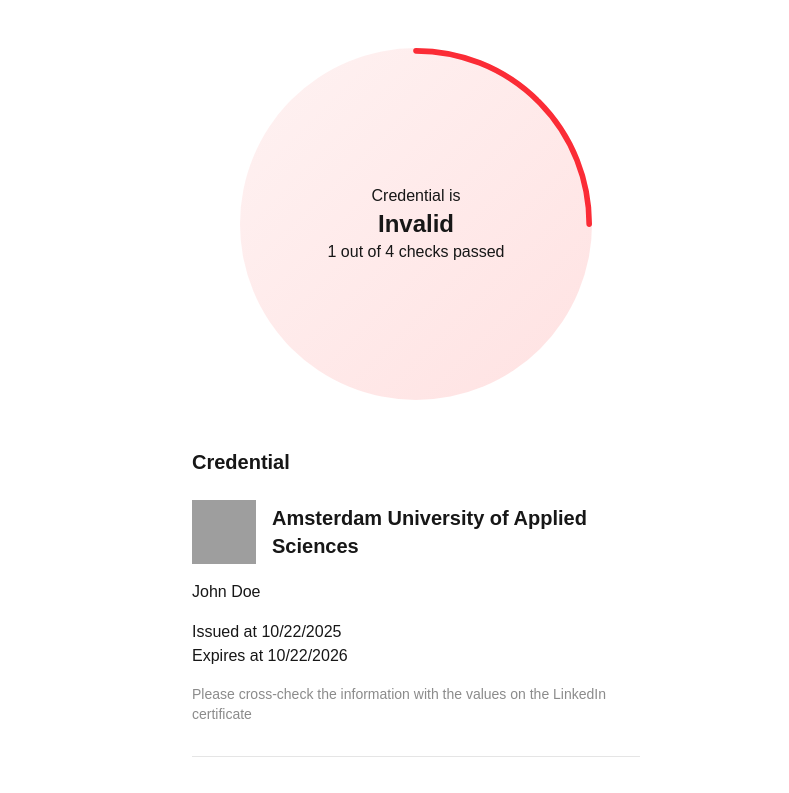
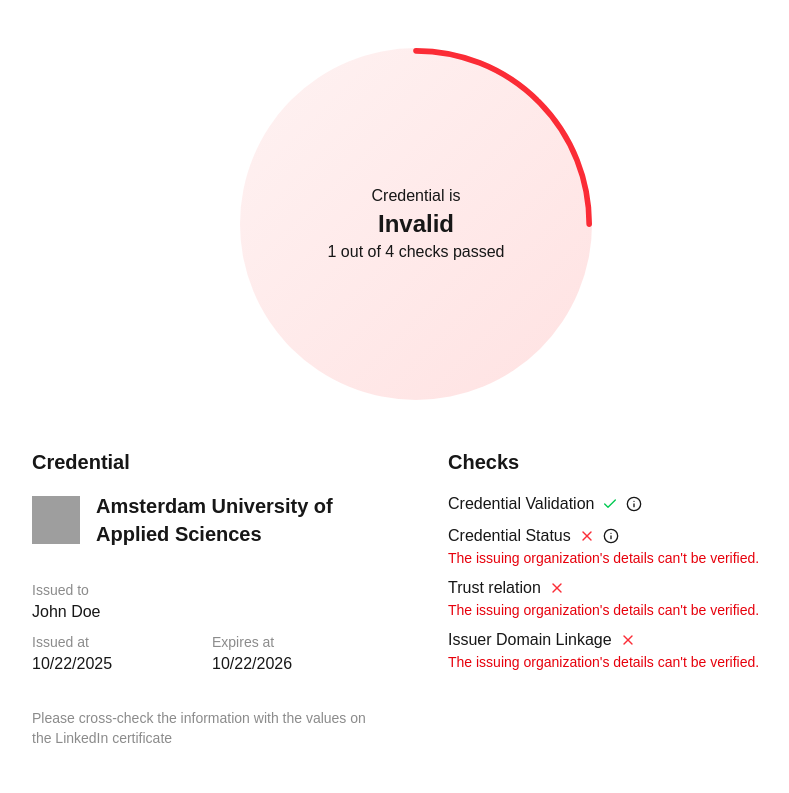
Before and after one commit to Yummygum/iot-identity-app, a Next.js app: page /verify in a window 1280 px wide. Shown: the top 793 px of the page, without its empty margins (224-1013 px from the left). Built offline with nearby package versions, Linux system fonts and the light colour scheme; grey boxes are pictures that could not be loaded.

Commit message:
feat(VerificationPage): Add two-column layout to page on desktop

```diff
--- a/src/app/layout.tsx
+++ b/src/app/layout.tsx
@@ -23,7 +23,7 @@
   return (
     <html lang="en">
       <body className={`${inter.variable} font-sans antialiased`}>
-        <main>{children}</main>
+        <main className="p-8">{children}</main>
       </body>
     </html>
   )
--- /dev/null
+++ b/src/components/atoms/LabeledValue/LabeledValue.tsx
@@ -0,0 +1,17 @@
+import { HTMLAttributes } from 'react'
+
+interface ILabeledValueProps extends HTMLAttributes<HTMLDivElement> {
+  label: string
+  value: string
+}
+
+const LabeledValue = ({ label, value, ...props }: ILabeledValueProps) => {
+  return (
+    <div {...props}>
+      <p className="text-foreground/50 text-sm">{label}</p>
+      <p>{value}</p>
+    </div>
+  )
+}
+
+export default LabeledValue
--- a/src/components/organisms/CredentialOverview/SectionCredentialOverview.tsx
+++ b/src/components/organisms/CredentialOverview/SectionCredentialOverview.tsx
@@ -1,3 +1,4 @@
+import LabeledValue from '@/components/atoms/LabeledValue/LabeledValue'
 import { TVerificationResult } from '@/lib/schemas/verificationResultSchema'
 
 interface ISectionCredentialOverviewProps {
@@ -14,23 +15,33 @@
   }
 
   return (
-    <section className="flex flex-col gap-4 border-b border-black/10 py-8">
-      <h2 className="mb-2 text-xl font-semibold">Credential</h2>
+    <section className="flex flex-col gap-4">
+      <h2 className="text-xl font-semibold">Credential</h2>
 
       <div className="flex items-center gap-4 text-xl">
+        {/* eslint-disable @next/next/no-img-element */}
         <img
-          alt=""
-          className="aspect-square h-16 object-cover object-left"
+          alt={data?.issuer.name}
+          className="aspect-square h-12 object-cover object-left"
           src={data?.issuer.logoUrl}
         />
         <p className="font-semibold">{data.issuer.name}</p>
       </div>
 
-      <p>{data.name}</p>
-
-      <div>
-        <p>Issued at {new Date(data.issuanceDate).toLocaleDateString()}</p>
-        <p>Expires at {new Date(data.expiryDate).toLocaleDateString()}</p>
+      <div className="grid max-w-md grid-cols-2 gap-2 py-4">
+        <LabeledValue
+          className="col-span-full"
+          label="Issued to"
+          value={data.name}
+        />
+        <LabeledValue
+          label="Issued at"
+          value={new Date(data.issuanceDate).toLocaleDateString()}
+        />
+        <LabeledValue
+          label="Expires at"
+          value={new Date(data.expiryDate).toLocaleDateString()}
+        />
       </div>
 
       <p className="text-foreground/50 text-sm">
--- a/src/components/organisms/Popup/Popup.tsx
+++ b/src/components/organisms/Popup/Popup.tsx
@@ -12,7 +12,7 @@
     <>
       {isOpen && (
         <div
-          className="bg-opacity-50 fixed inset-0 z-50 flex items-center justify-center bg-black/10"
+          className="bg-opacity-50 fixed inset-0 z-50 flex items-center justify-center bg-black/20"
           onClick={onClose}
         >
           <div
--- a/src/components/organisms/SectionVerificationChecks/SectionVerificationChecks.tsx
+++ b/src/components/organisms/SectionVerificationChecks/SectionVerificationChecks.tsx
@@ -37,8 +37,8 @@
   ])
 
   return (
-    <div>
-      <h2 className="py-8 text-xl font-semibold">Checks</h2>
+    <div className="flex flex-col gap-4">
+      <h2 className="text-xl font-semibold">Checks</h2>
 
       <div className="flex flex-col gap-2">
         {checks.map((check, index) => (
--- a/src/components/organisms/SectionVerificationResult/SectionVerificationResult.tsx
+++ b/src/components/organisms/SectionVerificationResult/SectionVerificationResult.tsx
@@ -48,19 +48,20 @@
   if (isLoading) {
     return (
       <section className="mx-auto w-full max-w-sm p-4">
-        <div className={resultCircle({ status: 'loading' })}>Loading... </div>
+        <div className={resultCircle({ status: 'loading' })}>Loading...</div>
       </section>
     )
   }
 
-  const totalChecks = data?.checks.length ?? -1
+  const totalChecks = data?.checks.length ?? 0
   const passedChecks =
-    data?.checks.filter((check) => check.status === 'passed').length ?? -1
-
-  const passedChecksPercent = (passedChecks / totalChecks) * 100
+    data?.checks.filter((check) => check.status === 'passed').length ?? 0
+  const passedChecksPercent =
+    totalChecks > 0 ? (passedChecks / totalChecks) * 100 : 0
 
   return (
     <section className="mx-auto w-full max-w-sm p-4">
+      <h2 className="sr-only">Verification Result</h2>
       <div className="relative">
         <div
           className={resultCircle({
--- a/src/components/organisms/VerificationDashboard/VerificationDashboard.tsx
+++ b/src/components/organisms/VerificationDashboard/VerificationDashboard.tsx
@@ -42,9 +42,12 @@
   }, [result])
 
   return (
-    <div className="mx-auto flex min-h-screen w-full max-w-lg flex-col p-8">
+    <div className="mx-auto flex min-h-screen w-full max-w-3xl flex-col">
+      <h1 className="sr-only">Credential Verification</h1>
+
       <SectionVerificationResult data={result} isLoading={isLoading} />
 
+      <div className="grid gap-12 py-8 md:grid-cols-2 md:gap-16">
         <SectionCredentialOverview
           data={result?.credential ?? null}
           isLoading={isLoading}
@@ -54,6 +57,7 @@
           <SectionVerificationChecks checks={result.checks} />
         )}
       </div>
+    </div>
   )
 }
 
```
Lines whose indentation alone changed are shown as unchanged.
